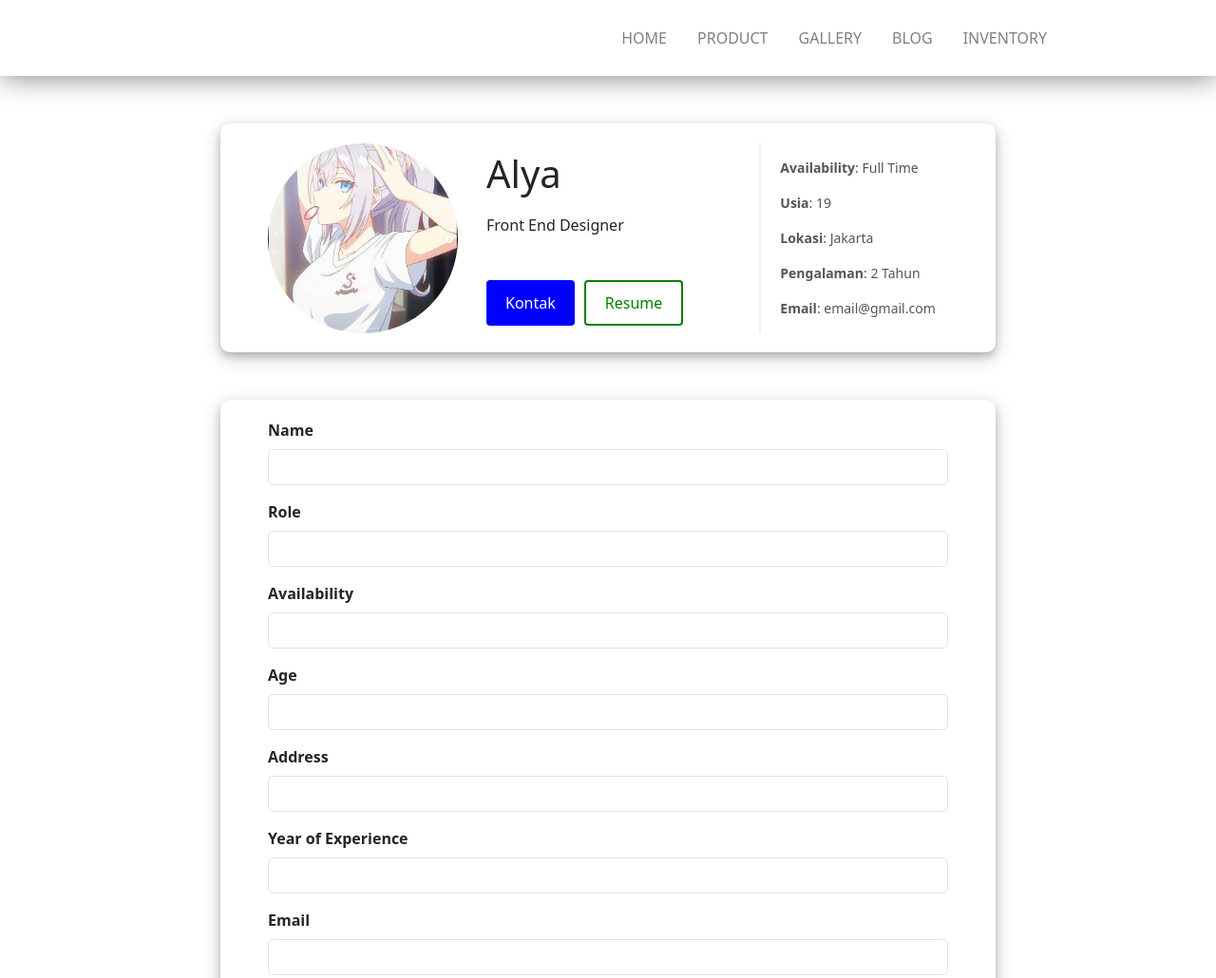
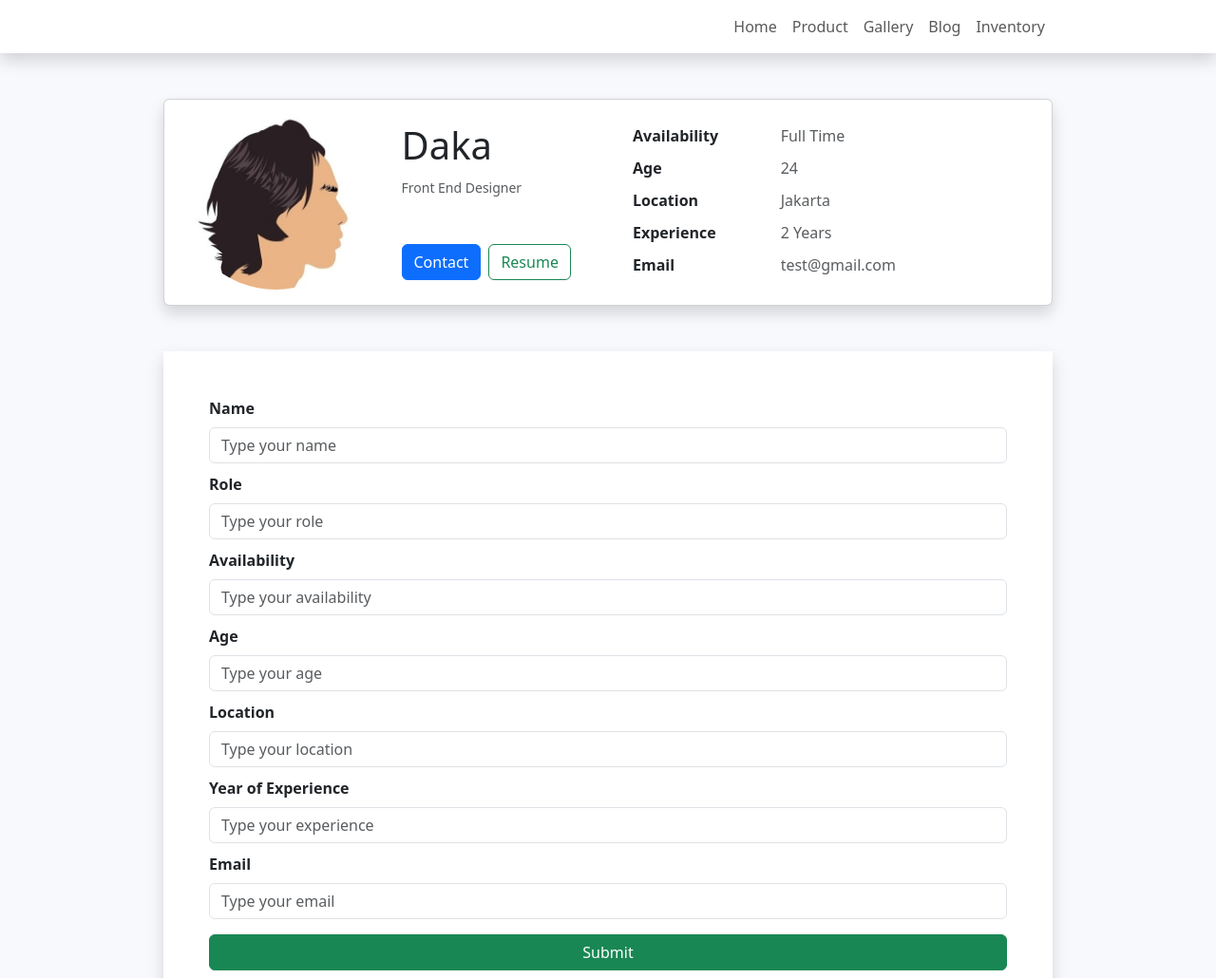
Before and after one commit to wamandaka/FGA-X-Hacktiv8-X-IBM-Web-Development-React, a plain HTML site: page Assigment1/index.html in a window 1280 px wide. Shown: the top 1030 px of the page at 95% size. Drawn offline with nearby package versions, Linux system fonts and the light colour scheme.

Commit message:
assignment1

```diff
--- a/Assigment1/index.html
+++ b/Assigment1/index.html
@@ -14,142 +14,192 @@
   </head>
   <body>
     <!-- Navbar -->
-    <nav class="nav-wrapper">
-      <div class="container-lg">
-        <!-- <div class="nav-logo">Daka</div> -->
-        <ul class="nav justify-content-end">
+    <nav class="navbar navbar-expand-lg bg-white shadow">
+      <div class="container-fluid">
+        <button
+          class="navbar-toggler"
+          type="button"
+          data-bs-toggle="collapse"
+          data-bs-target="#navbarTogglerDemo01"
+          aria-controls="navbarTogglerDemo01"
+          aria-expanded="false"
+          aria-label="Toggle navigation"
+        >
+          <span class="navbar-toggler-icon"></span>
+        </button>
+        <div class="collapse navbar-collapse" id="navbarTogglerDemo01">
+          <div class="container-xl max-w-4xl">
+            <ul class="navbar-nav justify-content-end">
               <li class="nav-item">
-            <a class="nav-link" href="#">HOME</a>
+                <a class="nav-link" href="#">Home</a>
               </li>
               <li class="nav-item">
-            <a class="nav-link" href="#">PRODUCT</a>
+                <a class="nav-link" href="#">Product</a>
               </li>
               <li class="nav-item">
-            <a class="nav-link" href="#">GALLERY</a>
+                <a class="nav-link" href="#">Gallery</a>
               </li>
               <li class="nav-item">
-            <a class="nav-link" href="#">BLOG</a>
+                <a class="nav-link" href="#">Blog</a>
               </li>
               <li class="nav-item">
-            <a class="nav-link" href="#">INVENTORY</a>
+                <a class="nav-link" href="#">Inventory</a>
               </li>
             </ul>
+          </div>
+        </div>
       </div>
     </nav>
 
     <!-- Profile -->
-    <div class="container-lg">
-      <div class="profile-card">
-        <img src="assets/alya.png" alt="profile-pict" />
-        <div class="profile-info">
-          <h1>Alya</h1>
-          <p>Front End Designer</p>
-          <div class="profile-buttons">
-            <button class="contact-btn">Kontak</button>
-            <button class="resume-btn">Resume</button>
+    <div class="container max-w-4xl">
+      <div class="card mb-3 mt-5 shadow">
+        <div class="row g-0">
+          <div class="col-12 col-md-3 text-center text-md-start">
+            <img
+              src="assets/profile.jpg"
+              class="img-fluid rounded-circle mx-auto d-block mb-3"
+              alt="profile"
+              style="height: 200px"
+            />
+          </div>
+          <div class="col-12 col-md-3 text-center text-md-start">
+            <div class="card-body h-full position-relative pt-4">
+              <h1 id="profile-name" class="card-title">Daka</h1>
+              <small id="profile-role" class="text-body-secondary">Front End Designer</small>
+              <div
+                class="d-flex justify-content-center justify-content-md-start gap-2 position-md-absolute bottom-md-0 mt-5"
+              >
+                <a href="#" class="btn btn-primary">Contact</a>
+                <a href="#" class="btn btn-outline-success">Resume</a>
               </div>
             </div>
-        <div class="profile-details">
-          <p><strong>Availability</strong>: Full Time</p>
-          <p><strong>Usia</strong>: 19</p>
-          <p><strong>Lokasi</strong>: Jakarta</p>
-          <p><strong>Pengalaman</strong>: 2 Tahun</p>
-          <p><strong>Email</strong>: email@gmail.com</p>
+          </div>
+          <div class="col-6 col-md-3 col-lg-2">
+            <div class="card-body font-bold text-center text-md-start">
+              <p class="card-text">Availability</p>
+              <p class="card-text">Age</p>
+              <p class="card-text">Location</p>
+              <p class="card-text">Experience</p>
+              <p class="card-text">Email</p>
+            </div>
+          </div>
+          <div class="col-6 col-md-3">
+            <div id="profile-details" class="card-body text-body-secondary text-center text-md-start">
+              <p id="profile-availability" class="card-text">Full Time</p>
+              <p id="profile-age" class="card-text">24</p>
+              <p id="profile-location" class="card-text">Jakarta</p>
+              <p id="profile-experience" class="card-text">2 Years</p>
+              <p id="profile-email" class="card-text">test@gmail.com</p>
+            </div>
+          </div>
         </div>
       </div>
     </div>
 
     <!-- Form -->
-    <div class="container">
-      <form class="form-wrapper">
+    <div class="container max-w-4xl mb-5">
+      <form id="profile-form" class="mt-5 bg-white mt-5 shadow p-5">
         <div class="mb-3">
-          <label for="exampleInputEmail1" class="form-label"
-            ><strong>Name</strong></label
-          >
+          <label for="name" class="form-label">Name</label>
+          <input
+            type="text"
+            class="form-control"
+            id="name"
+            placeholder="Type your name"
+          />
+          <label for="role" class="form-label">Role</label>
+          <input
+            type="text"
+            class="form-control"
+            id="role"
+            placeholder="Type your role"
+          />
+          <label for="availability" class="form-label">Availability</label>
+          <input
+            type="text"
+            class="form-control"
+            id="availability"
+            placeholder="Type your availability"
+          />
+          <label for="age" class="form-label">Age</label>
+          <input
+            type="text"
+            class="form-control"
+            id="age"
+            placeholder="Type your age"
+          />
+          <label for="location" class="form-label">Location</label>
+          <input
+            type="text"
+            class="form-control"
+            id="location"
+            placeholder="Type your location"
+          />
+          <label for="experience" class="form-label">Year of Experience</label>
+          <input
+            type="text"
+            class="form-control"
+            id="experience"
+            placeholder="Type your experience"
+          />
+          <label for="email" class="form-label">Email</label>
           <input
             type="email"
             class="form-control"
-            id="exampleInputEmail1"
-            aria-describedby="emailHelp"
+            id="email"
+            placeholder="Type your email"
           />
         </div>
-        <div class="mb-3">
-          <label for="exampleInputEmail1" class="form-label"
-            ><strong>Role</strong></label
-          >
-          <input
-            type="email"
-            class="form-control"
-            id="exampleInputEmail1"
-            aria-describedby="emailHelp"
-          />
-        </div>
-        <div class="mb-3">
-          <label for="exampleInputEmail1" class="form-label"
-            ><strong>Availability</strong></label
-          >
-          <input
-            type="email"
-            class="form-control"
-            id="exampleInputEmail1"
-            aria-describedby="emailHelp"
-          />
-        </div>
-        <div class="mb-3">
-          <label for="exampleInputEmail1" class="form-label"
-            ><strong>Age</strong></label
-          >
-          <input
-            type="email"
-            class="form-control"
-            id="exampleInputEmail1"
-            aria-describedby="emailHelp"
-          />
-        </div>
-        <div class="mb-3">
-          <label for="exampleInputEmail1" class="form-label"
-            ><strong>Address</strong></label
-          >
-          <input
-            type="email"
-            class="form-control"
-            id="exampleInputEmail1"
-            aria-describedby="emailHelp"
-          />
-        </div>
-        <div class="mb-3">
-          <label for="exampleInputEmail1" class="form-label"
-            ><strong>Year of Experience</strong></label
-          >
-          <input
-            type="email"
-            class="form-control"
-            id="exampleInputEmail1"
-            aria-describedby="emailHelp"
-          />
-        </div>
-        <div class="mb-3">
-          <label for="exampleInputEmail1" class="form-label"
-            ><strong>Email</strong></label
-          >
-          <input
-            type="email"
-            class="form-control"
-            id="exampleInputEmail1"
-            aria-describedby="emailHelp"
-          />
-        </div>
-        <button type="submit" class="btn btn-success" style="width: 100%">
-          Submit
-        </button>
+        <button type="submit" class="btn btn-success w-full">Submit</button>
       </form>
     </div>
 
-    <script
-      src="https://cdn.jsdelivr.net/npm/bootstrap@5.3.3/dist/js/bootstrap.bundle.min.js"
-      integrity="sha384-YvpcrYf0tY3lHB60NNkmXc5s9fDVZLESaAA55NDzOxhy9GkcIdslK1eN7N6jIeHz"
-      crossorigin="anonymous"
-    ></script>
+    <script>
+      document.getElementById("profile-form").addEventListener("submit", function(event) {
+        event.preventDefault();
+
+        // Ambil nilai dari form
+        const name = document.getElementById("name").value;
+        const role = document.getElementById("role").value;
+        const availability = document.getElementById("availability").value;
+        const age = document.getElementById("age").value;
+        const location = document.getElementById("location").value;
+        const experience = document.getElementById("experience").value;
+        const email = document.getElementById("email").value;
+
+        // Validasi input
+        if (!name || !role || !availability || !age || !location || !experience || !email) {
+          alert("All fields are required!");
+          return;
+        }
+
+        if (isNaN(age) || isNaN(experience)) {
+          alert("Age and Experience should be numbers!");
+          return;
+        }
+
+        if (!validateEmail(email)) {
+          alert("Please enter a valid email address!");
+          return;
+        }
+
+        // Update profile
+        document.getElementById("profile-name").textContent = name;
+        document.getElementById("profile-role").textContent = role;
+        document.getElementById("profile-availability").textContent = availability;
+        document.getElementById("profile-age").textContent = age;
+        document.getElementById("profile-location").textContent = location;
+        document.getElementById("profile-experience").textContent = experience + " Years";
+        document.getElementById("profile-email").textContent = email;
+      });
+
+      function validateEmail(email) {
+        const re = /^[^\s@]+@[^\s@]+\.[^\s@]+$/;
+        return re.test(String(email).toLowerCase());
+      }
+    </script>
+
     <script
       src="https://cdn.jsdelivr.net/npm/@popperjs/core@2.11.8/dist/umd/popper.min.js"
       integrity="sha384-I7E8VVD/ismYTF4hNIPjVp/Zjvgyol6VFvRkX/vR+Vc4jQkC+hVqc2pM8ODewa9r"
--- a/Assigment1/style.css
+++ b/Assigment1/style.css
@@ -9,99 +9,58 @@ ol {
 }
 
 body {
-  background-color: #f1f1f1;
+  background-color: #f8f9fd !important;
   font-family: Arial, Helvetica, sans-serif;
 }
+.h-full {
+  height: 100%;
+}
 
-/* .container {
-  max-width: 1200px;
-  margin: 0 auto;
-} */
+.w-full {
+  width: 100%;
+}
 
-.nav-wrapper {
-  display: flex;
-  align-items: center;
-  justify-content: space-between;
-  padding: 20px 150px;
-  background-color: #fff;
-  box-shadow: 1px 1px 30px grey;
+.bg-green {
+  background-color: #008001 !important;
+}
+
+.font-bold {
+  font-weight: bold;
+}
+
+.bg-white {
+  background-color: white;
+}
+
+.float-right {
+  float: right;
+}
+
+.text-slate {
+  color: #5a5a5a;
 }
 
 .nav .nav-item .nav-link {
-  color: gray;
+  color: #5a5a5a;
+  text-transform: uppercase;
 }
 
-.profile-card {
-  display: flex;
-  align-items: center;
-  gap: 30px;
-  background-color: #fff;
-  padding: 20px 50px;
-  margin: 50px 150px;
-  border-radius: 10px;
-  box-shadow: 0 4px 8px 0 rgba(0, 0, 0, 0.2), 0 6px 20px 0 rgba(0, 0, 0, 0.19);
+.card-body .card-text {
+  margin: 10px;
 }
 
-.profile-card img {
-  width: 200px;
-  height: 200px;
-  border-radius: 50%;
+.navbar .nav {
+  margin-left: auto;
 }
 
-.profile-details {
-  /* text-align: right; */
-  font-size: 14px;
-  color: #555;
-  border-left: #f1f1f1 2px solid;
-  padding-left: 20px;
+.max-w-4xl {
+  max-width: 960px !important;
 }
 
-.profile-details p {
-  margin: 16px 0;
+.form-control {
+  margin-bottom: 10px;
 }
 
-.profile-buttons {
-  display: flex;
-  gap: 10px;
-  margin-top: 20px;
+.form-label {
+  font-weight: bold;
 }
-
-.profile-buttons .contact-btn {
-  background-color: #0000ff;
-  color: #fff;
-  padding: 10px 20px;
-  border: none;
-  border-radius: 4px;
-  cursor: pointer;
-}
-
-.profile-buttons .resume-btn {
-  background-color: #fff;
-  color: #008000;
-  padding: 10px 20px;
-  border: 2px solid #008000;
-  border-radius: 4px;
-  cursor: pointer;
-}
-
-.profile-info {
-  display: flex;
-  flex-direction: column;
-  justify-content: space-between;
-  gap: 10px;
-  margin-right: 50px;
-}
-
-.form-wrapper {
-  background-color: #fff;
-  padding: 20px 50px;
-  margin: 50px 150px;
-  border-radius: 10px;
-  box-shadow: 0 4px 8px 0 rgba(0, 0, 0, 0.2), 0 6px 20px 0 rgba(0, 0, 0, 0.19);
-}
-
-@media screen and (max-width: 768px) {
-  .profile-card {
-    flex-direction: column;
-  }
-}
```
Also changed, not shown: Assigment1/assets/profile.jpg (added), Assigment1/wamandaka-assignment-1-29.txt (added), 1 other file. Lines whose indentation alone changed are shown as unchanged.
